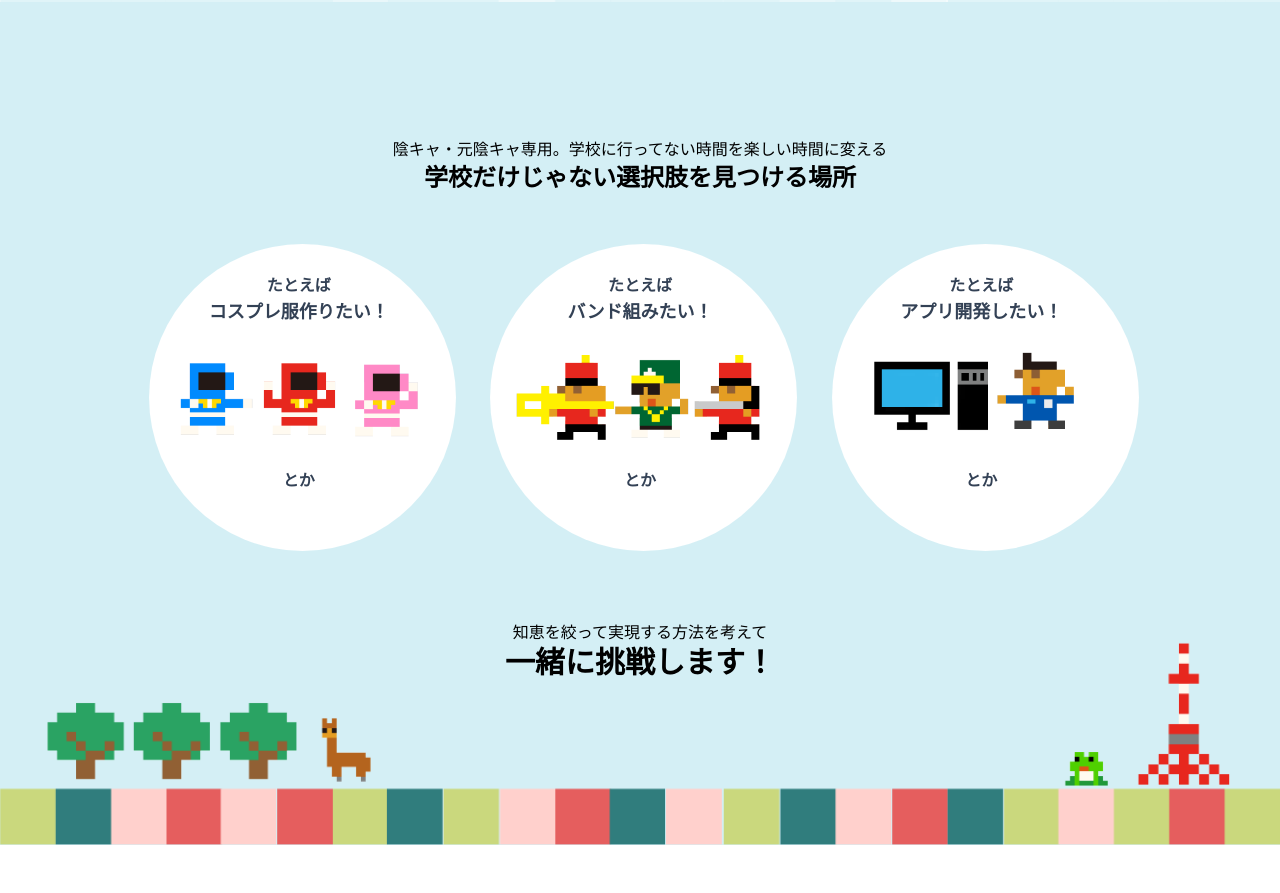
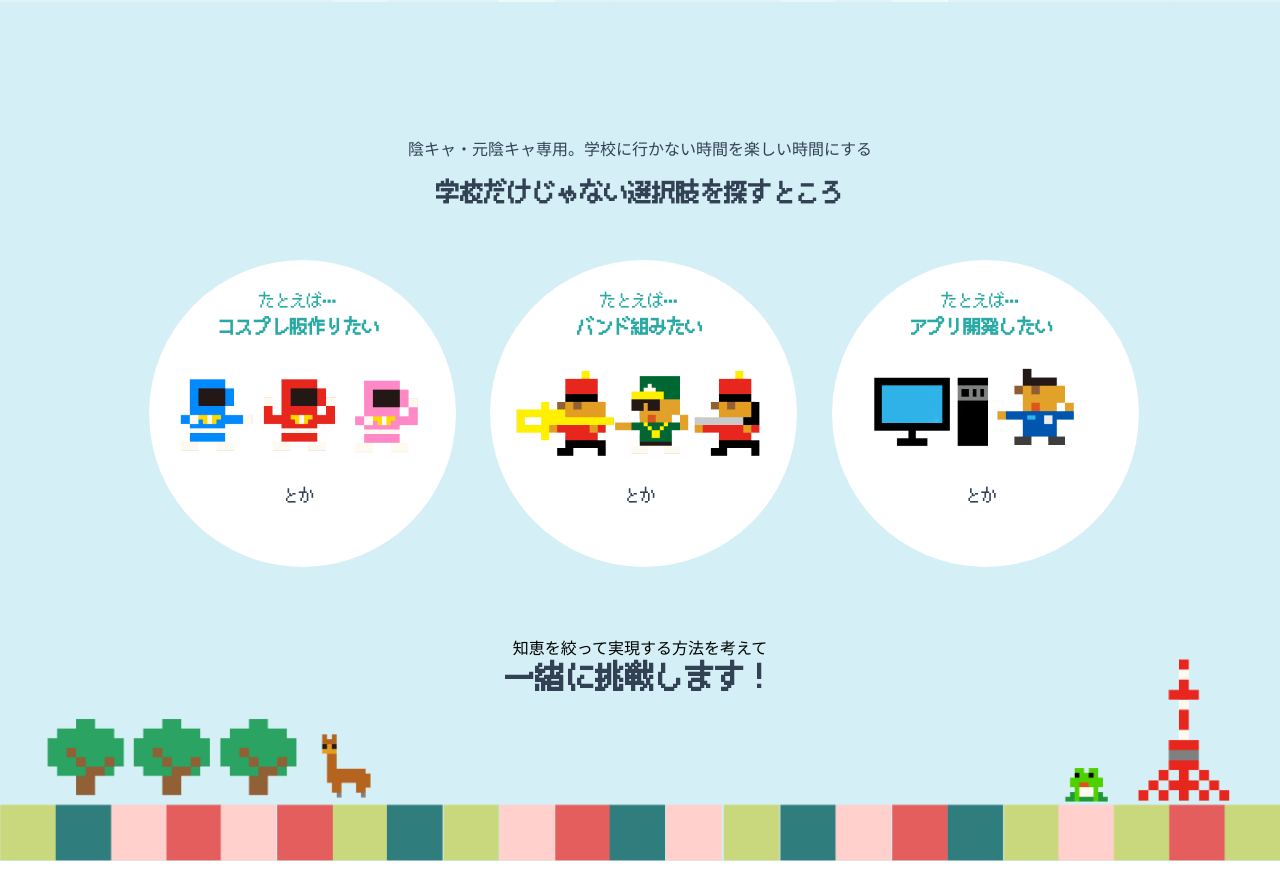
Before and after one commit to ishibashi-futos/Dropin, a Vue app: page /space in a window 1280 px wide. Shown: the part 1320-2213 px from the top of the page. Built offline with nearby package versions, Linux system fonts and the light colour scheme; no server answers.

Commit message:
文言修正

```diff
--- a/src/views/Space/Home.vue
+++ b/src/views/Space/Home.vue
@@ -6,15 +6,15 @@ import NewsList from '../../components/NewsList.vue'
 const examples = ref([
   {
     imageUrl: 'src/assets/images/main/Dropin_ex01.png',
-    title: "コスプレ服作りたい！"
+    title: "コスプレ服作りたい"
   },
   {
     imageUrl: 'src/assets/images/main/Dropin_ex02.png',
-    title: "バンド組みたい！"
+    title: "バンド組みたい"
   },
   {
     imageUrl: 'src/assets/images/main/Dropin_ex03.png',
-    title: "アプリ開発したい！"
+    title: "アプリ開発したい"
   }
 ])
 
@@ -49,7 +49,7 @@ Api.fetchNews().then((data) => {
       <div class="kv_inner">
         <div class="kv_title">
           <h1 class="font-pixel kv_title_main text-white">不登校はフリーランス</h1>
-          <p class="font-pixel kv_title_sub text-white mt-5">学校に行かずに楽しく過ごしてますが何か!?</p>
+          <p class="font-pixel kv_title_sub text-white mt-5">学校ニガテでも楽しく過ごしてますが何か!?</p>
         </div>
         <div class="logo">
           <img src="src/assets/images/main/Dropin_logo_w.png" />
@@ -61,22 +61,22 @@ Api.fetchNews().then((data) => {
     <img src="src/assets/images/main/sky_border.png" class="mt-10"/>
     <div class="sky">
       <section class="section pt-10">
-        <p class="text-base text-center">陰キャ・元陰キャ専用。学校に行ってない時間を楽しい時間に変える</p>
-        <h2 class="text-2xl text-center font-bold">学校だけじゃない選択肢を見つける場所</h2>
+        <p class="text-slate-700 text-base text-center">陰キャ・元陰キャ専用。学校に行かない時間を楽しい時間にする</p>
+        <h2 class="text-slate-700 font-pixel text-2xl text-center font-bold mt-4">学校だけじゃない選択肢を探すところ</h2>
         <ul class="md:flex mt-20 pb-20">
           <li v-for="(exe, index) in examples" :key="index"
             class="px-6 mt-12 pb-12 sm:px-20 md:mt-0 md:flex-1 md:px-1 exmaple_item">
-            <p class="text-center text-slate-700 font-bold text-base">たとえば</p>
-            <p class="text-center text-slate-700 font-bold text-lg">
+            <p class="font-pixel text-center text-green text-base">たとえば…</p>
+            <p class="font-pixel text-center text-green font-bold text-lg">
               {{ exe.title }}
             </p>
             <img :src="exe.imageUrl" class="md:p-2" />
-            <p class="text-center text-slate-700 font-bold text-base">とか</p>
+            <p class="font-pixel text-center text-slate-700 text-base">とか</p>
           </li>
         </ul>
         <div class="mt-30">
           <p class="text-base text-center">知恵を絞って実現する方法を考えて</p>
-          <p class="text-3xl text-center font-bold">一緒に挑戦します！</p>
+          <p class="text-slate-700 font-pixel text-3xl text-center font-bold">一緒に挑戦します！</p>
         </div>
       </section>
       <img src="src/assets/images/main/Dropin_ground.png" class="sky_ground"/>
```
